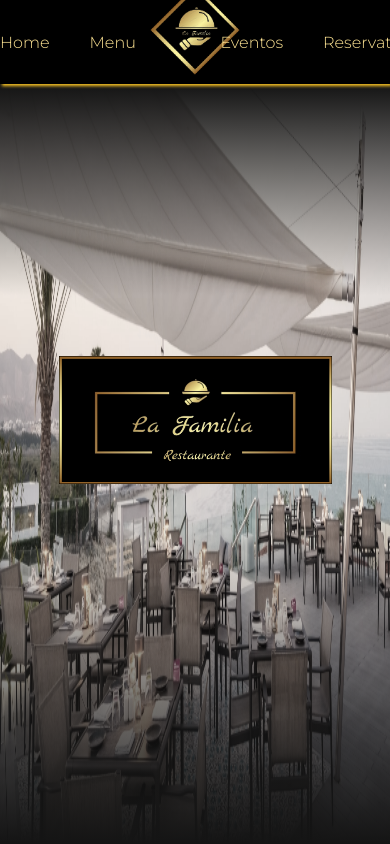
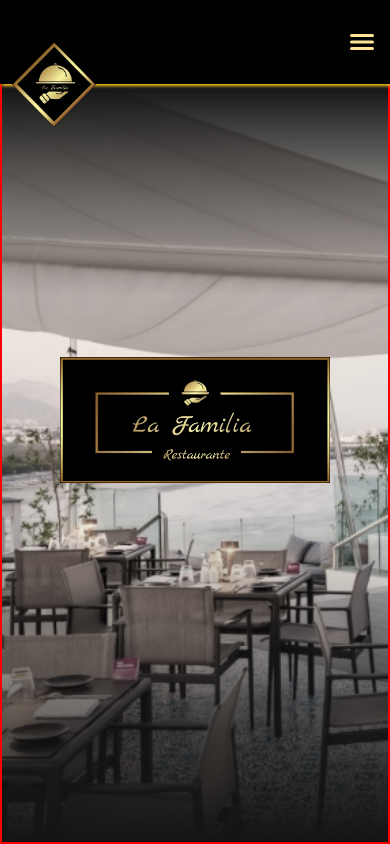
Before and after one commit to Juskowiiak/Projeto_LaFamilia, a React (Vite) app: page / in a window 390 px wide. Shown: the top 844 px of the page. Built offline with nearby package versions, Linux system fonts and the light colour scheme.

Commit message:
navegador-breakpoint done

```diff
--- a/src/Style/breakpoints.js
+++ b/src/Style/breakpoints.js
@@ -1,7 +1,7 @@
 const tamanho = {
   xs: "360px",
   s: "500px",
-  m: "760px",
+  m: "780px",
   l: "1180px",
 };
 
--- a/src/Style/globalStyle.js
+++ b/src/Style/globalStyle.js
@@ -9,14 +9,13 @@
   list-style: none;
   text-decoration: none;
 }
-html{
-   background:#fff !important;
-}
+
 body {
   position: relative;
   width: 100%;
   height: 100%;
   scroll-behavior: smooth;
+  background-color:var(--dark-4);
 }
 p{
   color:var(--main-1);
--- a/src/components/Home_Feedback/style.js
+++ b/src/components/Home_Feedback/style.js
@@ -6,12 +6,11 @@
   position: relative;
   top: 0;
   left: 0;
-
   width: 100%;
   height: 100%;
   overflow-x: scroll;
   padding-bottom: 7rem;
-
+  margin-bottom: 3rem;
   .comments {
     margin-top: 3rem;
     display: inline-flex;
--- a/src/components/Home_Sobre/style.js
+++ b/src/components/Home_Sobre/style.js
@@ -85,5 +85,8 @@
         }
       }
     }
+    @media ${breakpoints.s} {
+      gap: 10rem;
+    }
   }
 `;
--- a/src/components/topic-line/style.js
+++ b/src/components/topic-line/style.js
@@ -11,6 +11,7 @@
   display: flex;
   align-items: center;
   justify-content: center;
+  margin-block: 18rem;
   &::after {
     position: absolute;
     content: "";
@@ -30,6 +31,6 @@
     font-size: 1.4rem;
   }
   @media ${breakpoints.l} {
-    margin-block: 10rem;
+    margin-block: 14rem;
   }
 `;
--- a/src/containers/Footer/style.js
+++ b/src/containers/Footer/style.js
@@ -10,6 +10,7 @@
   gap: 30px;
   padding: 0.5rem 1rem;
   background-color: var(--dark-5);
+
   .info {
     width: 100%;
     display: flex;
--- a/src/containers/Home/style.js
+++ b/src/containers/Home/style.js
@@ -44,7 +44,8 @@
       }
     }
     @media ${breakpoints.s} {
-      background-size: 115% 100%;
+      background-size: cover;
+      border: 2px solid red;
     }
   }
 `;
@@ -60,4 +61,7 @@
   @media ${breakpoints.m} {
     width: 95%;
   }
+  @media ${breakpoints.s} {
+    margin-block: 0;
+  }
 `;
--- /dev/null
+++ b/src/containers/Navegador/funcao.js
@@ -0,0 +1,11 @@
+function abrirMenu() {
+  const menu1 = document.querySelector(".menu-1");
+  const menu2 = document.querySelector(".menu-2");
+
+  menu1.classList.toggle("abrir");
+  menu2.classList.toggle("abrir");
+}
+
+export default abrirMenu;
+
+//a classe abrir empura 100% do menu para direita
--- a/src/containers/Navegador/index.jsx
+++ b/src/containers/Navegador/index.jsx
@@ -6,6 +6,12 @@
 import { useState } from "react";
 //importar icons
 import { IoMenu } from "react-icons/io5";
+import { TiSocialFacebook } from "react-icons/ti";
+import { TiSocialInstagram } from "react-icons/ti";
+import { TiSocialTwitter } from "react-icons/ti";
+//importar ficheiro funcao
+import abrirMenu from "./funcao";
+
 export default function Navegador() {
   //quando o Navegador antigir certa altura ira mudar de cor
   const [mudarCorNavegador, setMudarCorNavegador] = useState(false);
@@ -45,8 +51,21 @@
         <li>
           <Link to="/reservation">Reservation</Link>
         </li>
+        <li>
+          <ul>
+            <li>
+              <TiSocialInstagram className="icons" />
+            </li>
+            <li>
+              <TiSocialFacebook className="icons" />
+            </li>
+            <li>
+              <TiSocialTwitter className="icons" />
+            </li>
+          </ul>
+        </li>
       </div>
-      <div className="menu">
+      <div className="Btn" onClick={() => abrirMenu()}>
         <IoMenu />
       </div>
     </Container>
--- a/src/containers/Navegador/style.js
+++ b/src/containers/Navegador/style.js
@@ -12,24 +12,27 @@
   justify-content: space-around;
   height: 10vh;
   background-color: #000;
-  transition: 1s;
+  transition: 0.5s;
   box-shadow: 2px 2px 3px var(--gold-4);
-  .menu-1,
-  .menu-2 {
-    display: flex;
-    gap: 40px;
-
-    height: 100%;
-    align-items: center;
-  }
   .picture {
-    width: 90px;
-    height: 90px;
+    width: 75px;
+    height: 75px;
     position: absolute;
-    top: -15px;
+    top: 0;
+    left: 50%;
+    transform: translateX(-50%);
+    @media ${breakpoints.m} {
+      position: relative;
+      left: 0;
+      transform: none;
+      width: auto;
+      height: 100%;
+      top: 50%;
+    }
   }
   li {
     position: relative;
+
     a {
       position: relative;
       transition: 0.5s;
@@ -52,14 +55,86 @@
       color: red;
       width: 100%;
     }
+    ul {
+      display: flex;
+      gap: 5px;
+      li {
+        display: flex;
+        justify-content: center;
+        align-items: center;
+        color: var(--gold-1);
+        cursor: pointer;
+        font-size: 1.2rem;
+        &:hover {
+          color: var(--gold-2);
+        }
+        &:hover::after {
+          width: 0;
+        }
+      }
+    }
+    @media ${breakpoints.m} {
+      margin-bottom: 0;
+      width: 100%;
+      height: 100%;
+      text-align: center;
+      display: flex;
+      align-items: center;
+      justify-content: center;
+      &::after {
+        bottom: 5px;
+      }
+      &:hover::after {
+        width: 70%;
+      }
+    }
   }
-  .menu {
+  .Btn {
+    position: relative;
+    z-index: 5;
     color: var(--gold-1);
     justify-content: center;
     align-items: center;
     font-size: 2rem;
     display: none;
-    @media ${breakpoints.l} {
+    transition: 0.5s;
+    cursor: pointer;
+    &:hover {
+      color: var(--gold-3);
+    }
+    @media ${breakpoints.m} {
+      display: flex;
     }
   }
+  .menu-1,
+  .menu-2 {
+    display: flex;
+    gap: 40px;
+    height: 100%;
+    align-items: center;
+    transition: 0.5s;
+    @media ${breakpoints.m} {
+      position: absolute;
+      z-index: 8;
+      top: 100%;
+      background-color: var(--dark-4);
+      right: 100%;
+      flex-direction: column;
+      gap: 0;
+      height: 45vh;
+      width: 100%;
+    }
+  }
+  .menu-2 {
+    @media ${breakpoints.m} {
+      top: 55vh;
+    }
+  }
+  @media ${breakpoints.l} {
+    justify-content: space-between;
+    padding-inline: 3%;
+  }
+  .abrir {
+    right: 0%;
+  }
 `;
```
